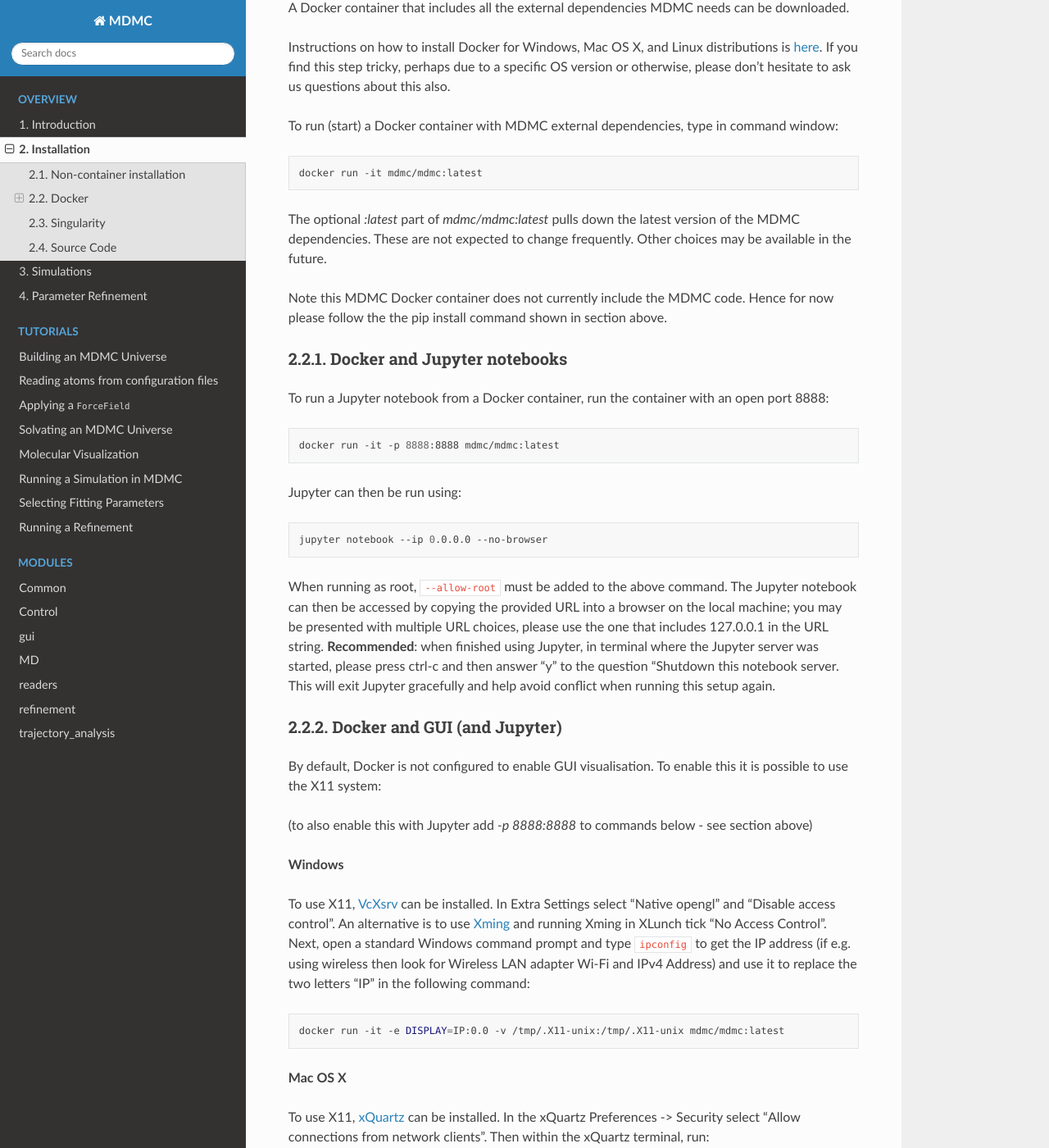
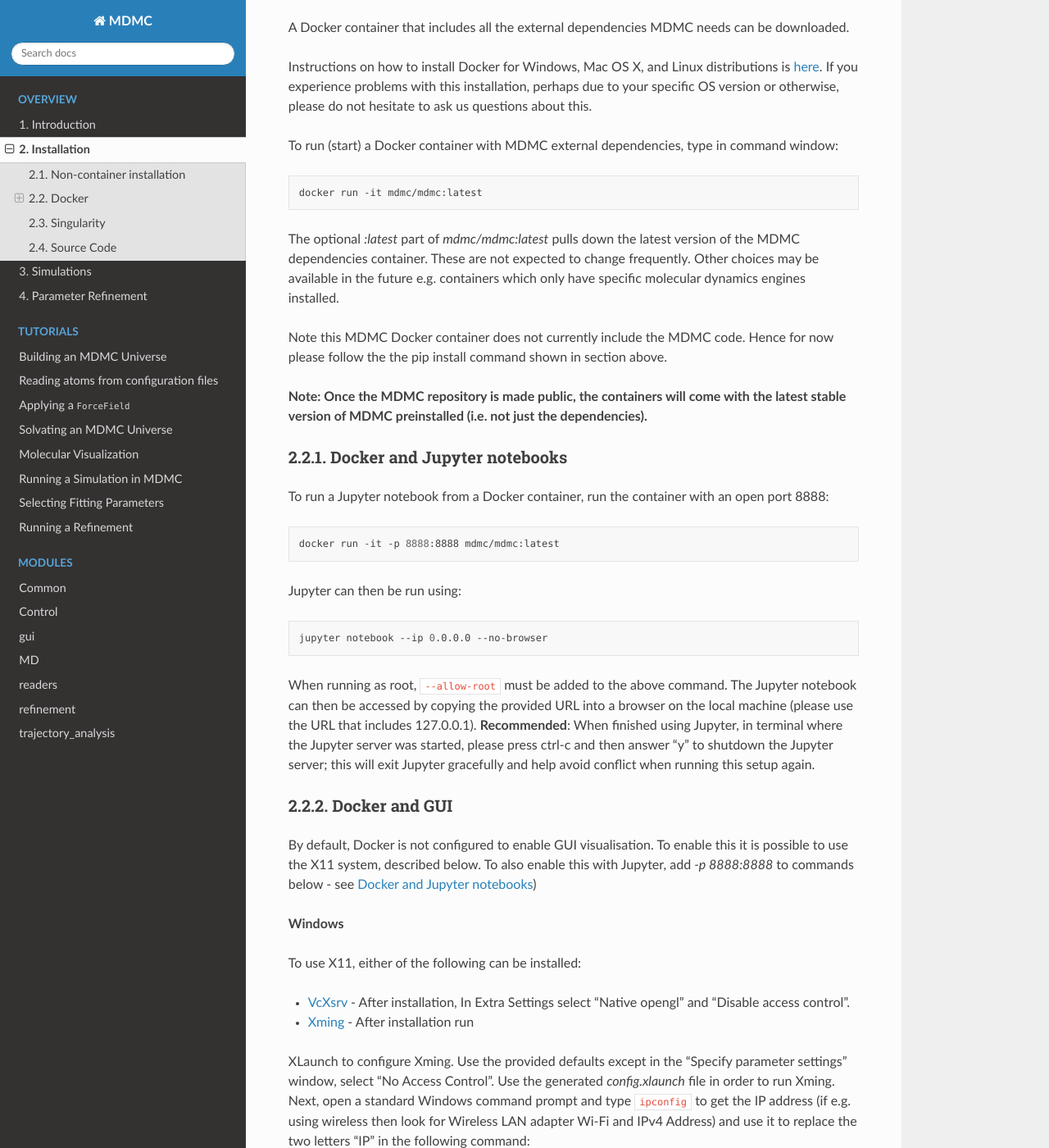
Before and after one commit to ISISNeutronMuon/MDMC, a Sphinx documentation site: the page built from doc/pages/installation.rst, in a window 1280 px wide and 1400 px high, scrolled down 941 px. Shown: the whole window at 82% size. Built offline with Sphinx 7.4.7 and the Read the Docs theme 2.0.0, drawn with Linux system fonts in a browser that asks for light colours; some of the changed text lies outside the part shown.

Commit message:
Amended installation instructions

```diff
--- a/doc/pages/installation.rst
+++ b/doc/pages/installation.rst
@@ -3,62 +3,70 @@
 Installation
 ============
 
-You can install MDMC in broadly two ways
+You can install MDMC in broadly two ways:
 
-1. Non-container option: directly onto your favorite hardware and OS, e.g.
-   Mac and Linux laptop or HPC hardware.
+1. Non-container option: directly onto your favourite hardware and OS, e.g. Mac
+   or Linux laptop or HPC hardware.
 
- * **However** this require that molecular dynamics engines
-   (e.g. `LAMMPS <https://lammps.sandia.gov>`_)
-   are already installed on such hardware
+ * **However** this requires that one or more molecular dynamics engines
+   (e.g. `LAMMPS <https://lammps.sandia.gov>`_) are already installed.
 
 2. Container option: run MDMC in a container that already has all relevant
    external dependencies pre-installed, including molecular dynamics engines
 
- * Two such are supported: Docker and Singularity. Docker has more widespread usage,
-   but Singularity is targeted for HPC hardware. Good news, is that these two
-   container technologies are similar to operate, abd once you have mastered
-   one you have (almost) mastered the other.
+ * Two container technologies are supported: Docker and Singularity. Docker has
+   more widespread usage, but Singularity is targeted for HPC hardware. These
+   two container technologies are similar to operate, and once you are familiar
+   with one, switching to the other should be relatively straightforward.
 
 
 Non-container installation
 --------------------------
-Ensure you have Git, Python 3, pip and relevant molecular dynamics engines already
-installed (e.g. `LAMMPS <https://lammps.sandia.gov>`_).
+Ensure you have Git, Python 3, pip and relevant molecular dynamics engines
+already installed (e.g. `LAMMPS <https://lammps.sandia.gov>`_).
 
 MDMC is then installed using pip and Git:
 
 .. code-block:: bash
 
-  pip install -e git+https://github.com/MDMCproject/MDMCv0.2_pilot#egg=MDMC
+  pip install git+https://github.com/MDMCproject/MDMCv0.2_pilot#egg=MDMC
 
-This will install MDMC and all other dependencies, except the molecular dynamics engines.
-A reason for the latter is that molecular dynamics software have been found, thus far,
-to be challenging to install through pip.
+This will install MDMC and all Python dependencies; this does not include the
+molecular dynamics engines.
 
+**Note: If MDMC is made available on** `PyPI <https://pypi.org>`_ **, the
+installation will simply be:** `pip install MDMC`
 
 Docker
 ------
 A Docker container that includes all the external dependencies MDMC needs
 can be downloaded.
 
-Instructions on how to install Docker for Windows, Mac OS X, and Linux distributions is
-`here <https://docs.docker.com/install/>`_. If you find this step tricky, perhaps due
-to a specific OS version or otherwise, please don't hesitate to ask us questions about this also.
+Instructions on how to install Docker for Windows, Mac OS X, and Linux
+distributions is `here <https://docs.docker.com/install/>`_. If you experience
+problems with this installation, perhaps due to your specific OS version or
+otherwise, please do not hesitate to ask us questions about this.
 
-To run (start) a Docker container with MDMC external dependencies, type in command window:
+To run (start) a Docker container with MDMC external dependencies, type in
+command window:
 
 .. code-block:: bash
 
     docker run -it mdmc/mdmc:latest
 
-The optional `:latest` part of `mdmc/mdmc:latest` pulls down the latest version of
-the MDMC dependencies. These are not expected to change frequently. Other choices may
-be available in the future.
+The optional `:latest` part of `mdmc/mdmc:latest` pulls down the latest version
+of the MDMC dependencies container. These are not expected to change frequently.
+Other choices may be available in the future e.g. containers which only have
+specific molecular dynamics engines installed.
 
-Note this MDMC Docker container does not currently include the MDMC code. Hence for now
-please follow the the pip install command shown in section above.
+Note this MDMC Docker container does not currently include the MDMC code. Hence
+for now please follow the the pip install command shown in section above.
 
+**Note: Once the MDMC repository is made public, the containers will come with
+the latest stable version of MDMC preinstalled (i.e. not just the
+dependencies).**
+
+.. _docker-jupyter-label:
 
 Docker and Jupyter notebooks
 ^^^^^^^^^^^^^^^^^^^^^^^^^^^^
@@ -77,32 +85,36 @@
 
 When running as root, :code:`--allow-root` must be added to the above command.
 The Jupyter notebook can then be accessed by copying the provided URL into a
-browser on the local machine; you may be presented with multiple URL choices,
-please use the one that includes 127.0.0.1 in the URL string.
-**Recommended**: when finished using Jupyter, in terminal where the Jupyter server
-was started, please press ctrl-c and then answer "y" to the question
-"Shutdown this notebook server. This will exit Jupyter gracefully and help
-avoid conflict when running this setup again.
+browser on the local machine (please use the URL that includes 127.0.0.1).
+**Recommended**: When finished using Jupyter, in terminal where the Jupyter
+server was started, please press ctrl-c and then answer "y" to shutdown the
+Jupyter server; this will exit Jupyter gracefully and help avoid conflict when
+running this setup again.
 
 
-Docker and GUI (and Jupyter)
+Docker and GUI
 ^^^^^^^^^^^^^^
 By default, Docker is not configured to enable GUI visualisation.  To enable
-this it is possible to use the X11 system:
-
-(to also enable this with Jupyter add `-p 8888:8888` to commands below - see section above)
+this it is possible to use the X11 system, described below.  To also enable this
+with Jupyter, add `-p 8888:8888` to commands below - see
+:ref:`docker-jupyter-label`)
 
 **Windows**
 
-To use X11, `VcXsrv <https://sourceforge.net/projects/vcxsrv/>`_ can be
-installed. In Extra Settings select "Native opengl" and "Disable access
-control". An alternative is to use `Xming <https://sourceforge.net/projects/xming/>`_
-and running Xming in XLunch tick "No Access Control".
+To use X11, either of the following can be installed:
+
+* `VcXsrv <https://sourceforge.net/projects/vcxsrv/>`_ - After installation, In
+  Extra Settings select "Native opengl" and "Disable access control".
+* `Xming <https://sourceforge.net/projects/xming/>`_ - After installation run
+XLaunch to configure Xming.  Use the provided defaults except in the "Specify
+parameter settings" window, select "No Access Control".  Use the generated
+`config.xlaunch` file in order to run Xming.
 Next, open a standard Windows command prompt and type :code:`ipconfig` to get
 the IP address (if e.g. using wireless then look for Wireless LAN adapter Wi-Fi
-and IPv4 Address) and use it to replace the two letters "IP" in the following command:
+and IPv4 Address) and use it to replace the two letters "IP" in the following
+command:
 
-.. code-block:: bash
+.. code-block:: bat
 
   docker run -it -e DISPLAY=IP:0.0 -v /tmp/.X11-unix:/tmp/.X11-unix mdmc/mdmc:latest
 
```
Also changed, not shown: doc/index.rst (+5 -5 lines).
